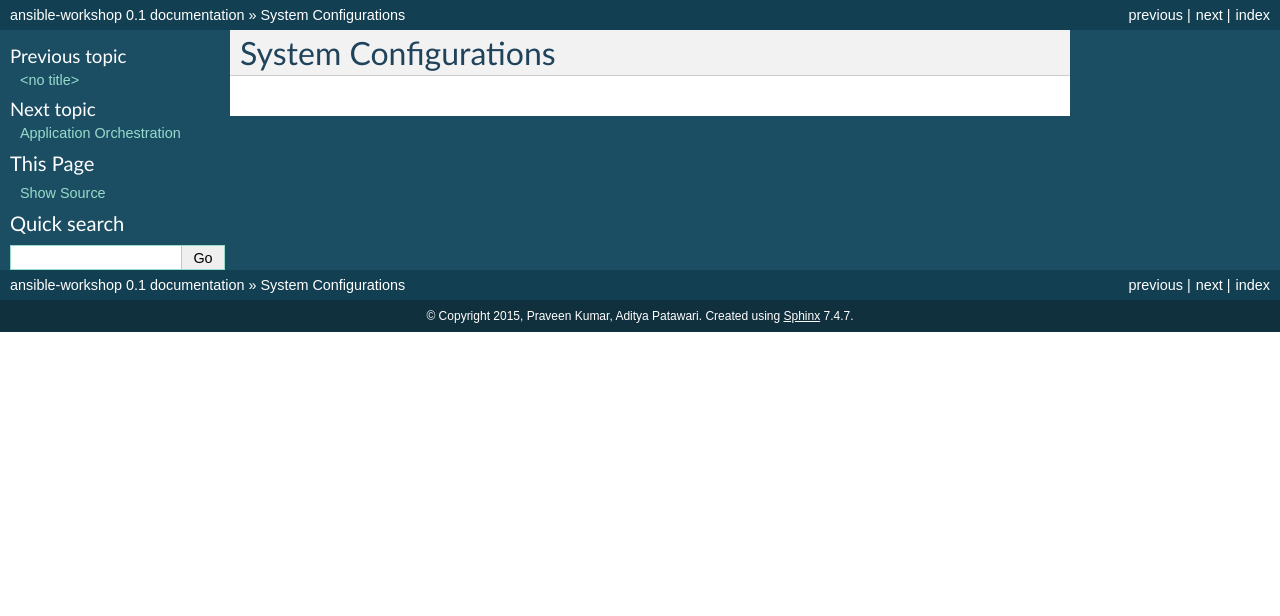
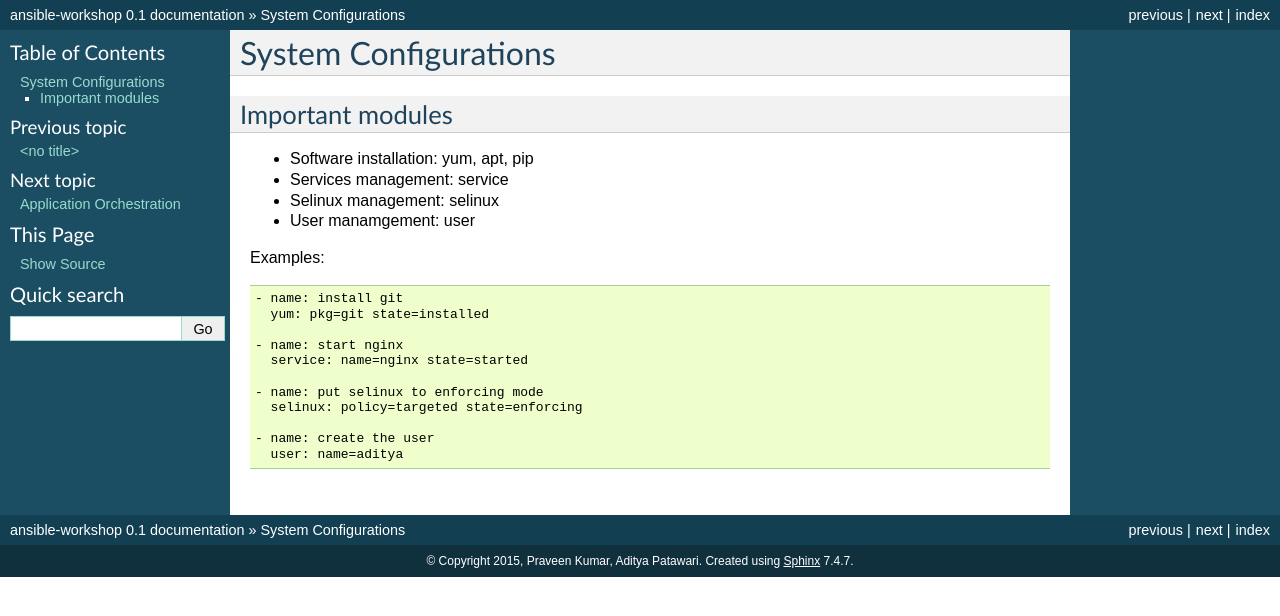
Before and after one commit to adimania/workshop-ansible, a Sphinx documentation site: the page built from docs/system_configurations.rst, in a window 1280 px wide. Shown: the top 616 px of the page. Built offline with Sphinx 7.4.7, drawn with Linux system fonts in a browser that asks for light colours.

Commit message:
system modules

```diff
--- a/docs/system_configurations.rst
+++ b/docs/system_configurations.rst
@@ -1,2 +1,26 @@
 System Configurations
 =====================
+
+Important modules
+-----------------
+
+* Software installation: yum, apt, pip
+* Services management: service
+* Selinux management: selinux
+* User manamgement: user
+
+Examples:
+
+.. code-block:: guess
+
+   - name: install git
+     yum: pkg=git state=installed
+
+   - name: start nginx
+     service: name=nginx state=started
+
+   - name: put selinux to enforcing mode
+     selinux: policy=targeted state=enforcing
+
+   - name: create the user
+     user: name=aditya
```
